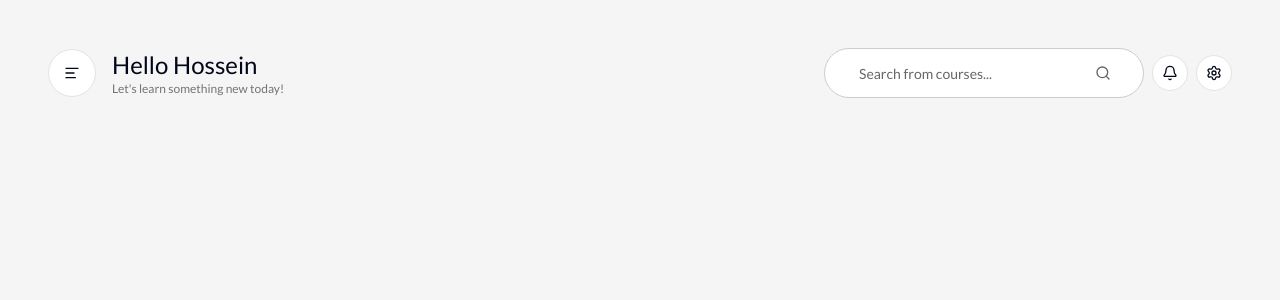
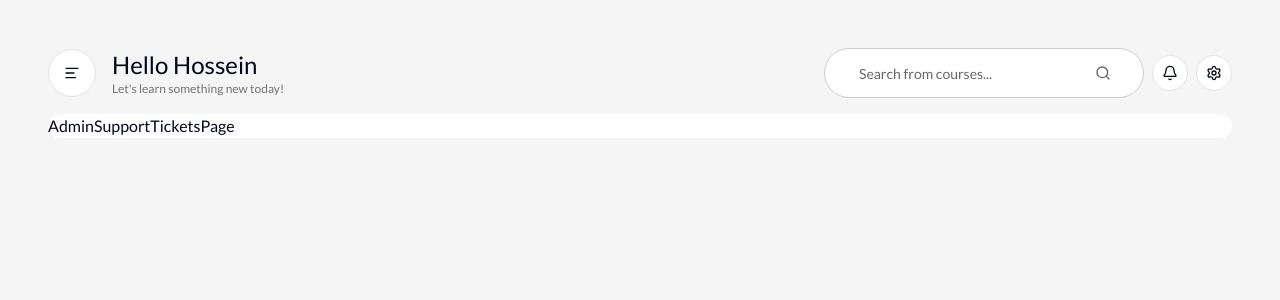
Before and after one commit to l1n3ar/rota-lms, a Next.js app in the folder frontend/: page /admin/support in a window 1280 px wide. Shown: the top 300 px of the page. Built offline with nearby package versions, Linux system fonts and the light colour scheme.

Commit message:
layout the children

```diff
--- a/frontend/app/admin/layout.tsx
+++ b/frontend/app/admin/layout.tsx
@@ -1,10 +1,13 @@
 import AdminTopBar from '@/components/admin/top-bar'
-import React from 'react'
 
-const AdminLayout = () => {
+const AdminLayout = ({ children }: { children: React.ReactNode }) => {
   return (
-    <div className='h-full w-full p-8x bg-neutral-100'>
-        <AdminTopBar />
+    <div className='h-full w-full p-8x bg-neutral-100 flex flex-col gap-4'>
+      <AdminTopBar />
+      <div className='bg-white rounded-xl h-full w-full'>
+        {children}
+      </div>
+
     </div>
   )
 }
```
